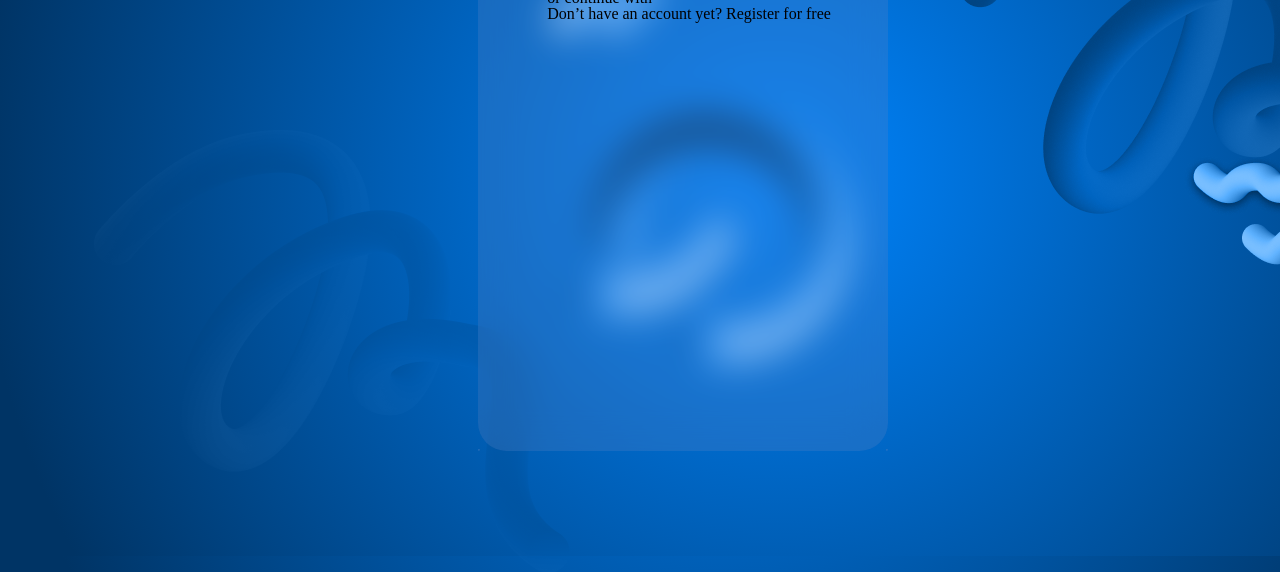
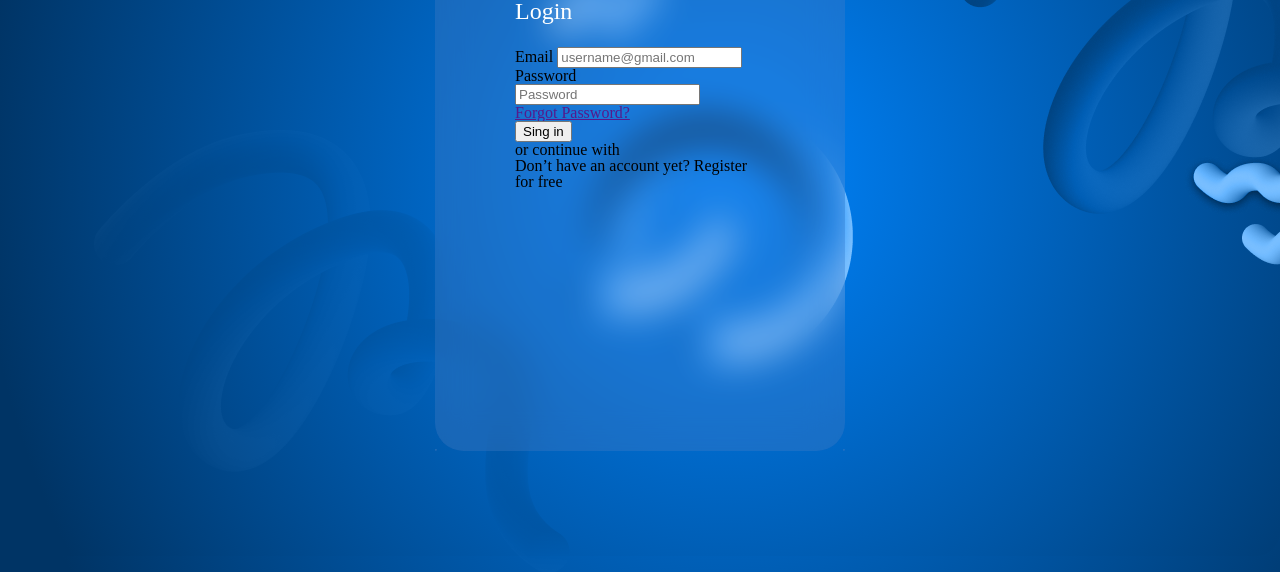
Before and after one commit to Bagrat-404/glass-effect-login-page-assignment, a plain HTML site: page index.html in a window 1280 px wide. Shown: the part 228-800 px from the top of the page. Drawn offline with Linux system fonts and the light colour scheme.

Commit message:
commit 2

```diff
--- a/assets/styles/style.css
+++ b/assets/styles/style.css
@@ -108,7 +108,8 @@ body {
   }
 
   section.hero {
-    width: 1366px;
+    max-width: 1366px;
+    width: 100%;
     height: 768px;
     background: radial-gradient(
       58.43% 103.88% at 56.74% 50%,
@@ -125,7 +126,10 @@ body {
     place-items: center;
     div.login {
       display: flex;
-      width: 410px;
+      align-items: center;
+      flex-direction: column;
+      max-width: 410px;
+      width: 100%;
       height: 557.6552124023438px;
       background: #5882c147;
       border: 2.13px solid;
@@ -141,7 +145,26 @@ body {
         font-family: "Gilory";
         font-size: 24px;
         font-weight: 400;
-        margin: 40px auto 40px;
+        margin: 40px auto;
+      }
+      div.signin {
+        display: flex;
+        flex-direction: column;
+        max-width: 250px;
+        width: 100%;
+        margin: 0 auto;
+        gap: 24px;
+
+
+        h3.form-title {
+          color: #ffffff;
+          font-family: "Gilory";
+          font-size: 24px;
+          font-weight: 400;
+        }
+        form.login{
+
+        }
       }
     }
   }
--- a/index.html
+++ b/index.html
@@ -22,8 +22,9 @@
       <div class="login">
         <h2 class="logo">Your logo</h2>
         <div class="signin">
+          <h3 class="form-title">Login</h3>
           <form action="login">
-            <h3 class="form-head">Login</h3>
+
             <label for="email">Email</label>
             <input
               type="email"
```
